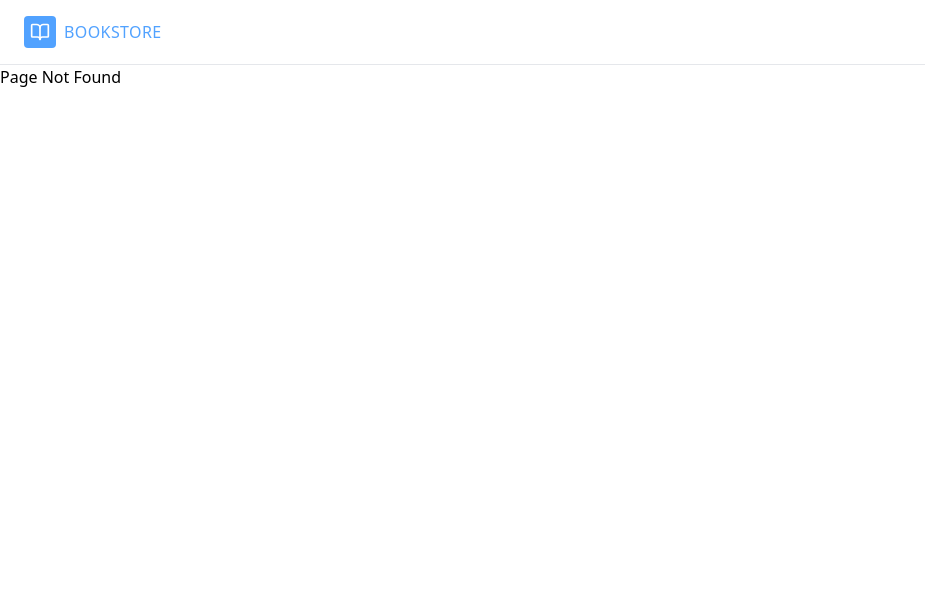
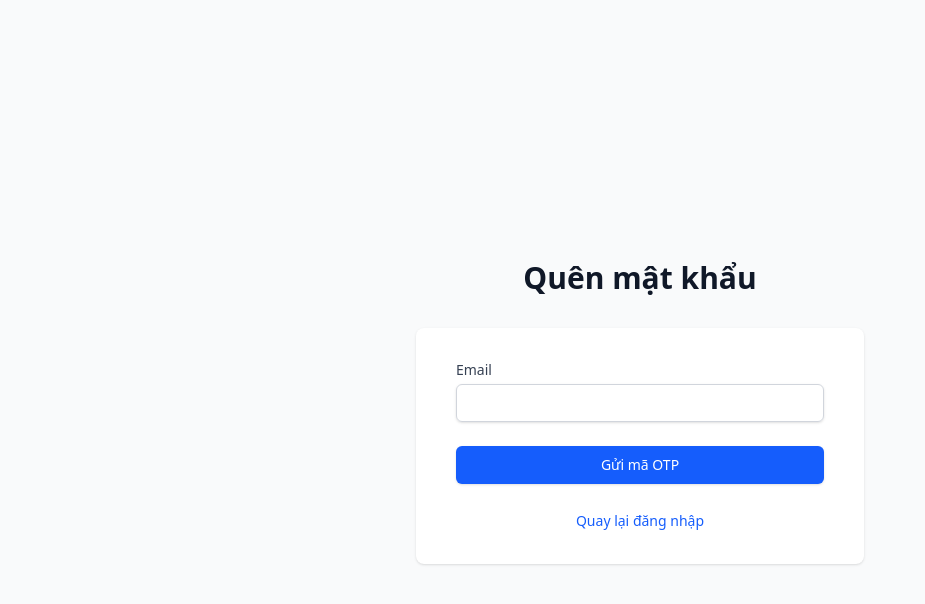
Before and after one commit to tienthanhnguyen331/bookstore-management-group10, a React (Vite) app in the folder client/: page /forgot-password in a window 1280 px wide. Before the commit this address had no page. Shown: the top 604 px of the page, without its empty margins (0-925 px from the left). Built offline with nearby package versions, Linux system fonts and the light colour scheme.

Commit message:
Implemented Reset password feature

```diff
--- a/client/src/App.jsx
+++ b/client/src/App.jsx
@@ -13,7 +13,7 @@ import LoginPage from "./pages/LoginPage";
 import ProtectedRoute from "./components/ProtectedRoute";
 import { settingsService } from "./services/settingsService";
 import { AuthProvider } from "./context/AuthContext";
-
+import ForgotPasswordPage from "./pages/ForgotPasswordPage";
 function App() {
 
     const [rules, setRules] = useState({
@@ -50,6 +50,7 @@ function App() {
             <BrowserRouter>
                 <Routes>
                     <Route path="/login" element={<LoginPage />} />
+                    <Route path="/forgot-password" element={<ForgotPasswordPage />} />
 
                     {/* Protected Routes */}
                     <Route element={<ProtectedRoute allowedRoles={['Admin', 'NhanVien']} />}>
--- /dev/null
+++ b/client/src/pages/ForgotPasswordPage.jsx
@@ -0,0 +1,128 @@
+import { useState } from 'react';
+import { useNavigate } from 'react-router-dom';
+import { forgotPassword, resetPasswordWithOtp } from '../services/authService';
+
+const ForgotPasswordPage = () => {
+    const [step, setStep] = useState(1); // 1: Nhập Email, 2: Nhập OTP
+    const [email, setEmail] = useState('');
+    const [otp, setOtp] = useState('');
+    const [newPassword, setNewPassword] = useState('');
+    const [message, setMessage] = useState('');
+    const [error, setError] = useState('');
+    const [isLoading, setIsLoading] = useState(false);
+    const navigate = useNavigate();
+
+    // Xử lý Gửi OTP
+    const handleSendOtp = async (e) => {
+        e.preventDefault();
+        setError('');
+        setMessage('');
+        setIsLoading(true);
+        try {
+            await forgotPassword(email);
+            setStep(2);
+            setMessage(`Mã OTP đã được gửi đến ${email}.`);
+        } catch (err) {
+            setError(err.response?.data || 'Không thể gửi OTP. Kiểm tra lại email.');
+        } finally {
+            setIsLoading(false);
+        }
+    };
+
+    // Xử lý Đổi mật khẩu
+    const handleResetPassword = async (e) => {
+        e.preventDefault();
+        setError('');
+        setIsLoading(true);
+        try {
+            await resetPasswordWithOtp(email, otp, newPassword);
+            alert('Đổi mật khẩu thành công! Vui lòng đăng nhập lại.');
+            navigate('/login');
+        } catch (err) {
+            setError(err.response?.data || 'Đổi mật khẩu thất bại. Mã OTP sai hoặc hết hạn.');
+        } finally {
+            setIsLoading(false);
+        }
+    };
+
+    return (
+        <div className="min-h-screen bg-gray-50 flex flex-col justify-center py-12 sm:px-6 lg:px-8">
+            <div className="sm:mx-auto sm:w-full sm:max-w-md">
+                <h2 className="mt-6 text-center text-3xl font-extrabold text-gray-900">
+                    Quên mật khẩu
+                </h2>
+            </div>
+
+            <div className="mt-8 sm:mx-auto sm:w-full sm:max-w-md">
+                <div className="bg-white py-8 px-4 shadow sm:rounded-lg sm:px-10">
+                    {error && <div className="mb-4 p-2 bg-red-50 text-red-600 text-sm rounded">{error}</div>}
+                    {message && <div className="mb-4 p-2 bg-green-50 text-green-600 text-sm rounded">{message}</div>}
+
+                    {step === 1 ? (
+                        <form onSubmit={handleSendOtp} className="space-y-6">
+                            <div>
+                                <label className="block text-sm font-medium text-gray-700">Email</label>
+                                <input
+                                    type="email"
+                                    required
+                                    value={email}
+                                    onChange={(e) => setEmail(e.target.value)}
+                                    className="mt-1 block w-full border border-gray-300 rounded-md shadow-sm py-2 px-3 focus:ring-blue-500 focus:border-blue-500 sm:text-sm"
+                                />
+                            </div>
+                            <button
+                                type="submit"
+                                disabled={isLoading}
+                                className="w-full flex justify-center py-2 px-4 border border-transparent rounded-md shadow-sm text-sm font-medium text-white bg-blue-600 hover:bg-blue-700 disabled:opacity-50"
+                            >
+                                {isLoading ? 'Đang gửi...' : 'Gửi mã OTP'}
+                            </button>
+                        </form>
+                    ) : (
+                        <form onSubmit={handleResetPassword} className="space-y-6">
+                            <div>
+                                <label className="block text-sm font-medium text-gray-700">Email</label>
+                                <input type="email" value={email} disabled className="mt-1 block w-full bg-gray-100 border border-gray-300 rounded-md shadow-sm py-2 px-3 sm:text-sm" />
+                            </div>
+                            <div>
+                                <label className="block text-sm font-medium text-gray-700">Mã OTP</label>
+                                <input
+                                    type="text"
+                                    required
+                                    value={otp}
+                                    onChange={(e) => setOtp(e.target.value)}
+                                    className="mt-1 block w-full border border-gray-300 rounded-md shadow-sm py-2 px-3 focus:ring-blue-500 focus:border-blue-500 sm:text-sm"
+                                />
+                            </div>
+                            <div>
+                                <label className="block text-sm font-medium text-gray-700">Mật khẩu mới</label>
+                                <input
+                                    type="password"
+                                    required
+                                    value={newPassword}
+                                    onChange={(e) => setNewPassword(e.target.value)}
+                                    className="mt-1 block w-full border border-gray-300 rounded-md shadow-sm py-2 px-3 focus:ring-blue-500 focus:border-blue-500 sm:text-sm"
+                                />
+                            </div>
+                            <button
+                                type="submit"
+                                disabled={isLoading}
+                                className="w-full flex justify-center py-2 px-4 border border-transparent rounded-md shadow-sm text-sm font-medium text-white bg-blue-600 hover:bg-blue-700 disabled:opacity-50"
+                            >
+                                {isLoading ? 'Đang xử lý...' : 'Đặt lại mật khẩu'}
+                            </button>
+                        </form>
+                    )}
+
+                    <div className="mt-6 text-center">
+                        <a href="/login" className="text-sm font-medium text-blue-600 hover:text-blue-500">
+                            Quay lại đăng nhập
+                        </a>
+                    </div>
+                </div>
+            </div>
+        </div>
+    );
+};
+
+export default ForgotPasswordPage;
--- a/client/src/pages/LoginPage.jsx
+++ b/client/src/pages/LoginPage.jsx
@@ -1,5 +1,5 @@
 import { useState } from 'react';
-import { useNavigate, useLocation } from 'react-router-dom';
+import { useNavigate, useLocation, Link } from 'react-router-dom';
 import { useAuth } from '../context/AuthContext';
 import Logo from '../components/Logo';
 
@@ -91,6 +91,14 @@ function LoginPage() {
                                     placeholder="Nhập '1'"
                                 />
                             </div>
+                            <div className="flex items-center justify-end mt-2">
+                                <Link
+                                    to="/forgot-password"
+                                    className="text-sm font-medium text-blue-600 hover:text-blue-500"
+                                >
+                                    Quên mật khẩu?
+                                </Link>
+                            </div>
                         </div>
 
                         <div>
--- a/client/src/services/authService.js
+++ b/client/src/services/authService.js
@@ -14,3 +14,11 @@ export const changePasswordService = async (username, oldPassword, newPassword)
     });
     return response.data;
 };
+
+export const forgotPassword = async (email) => {
+    return await api.post('/auth/forgot-password', { email });
+};
+
+export const resetPasswordWithOtp = async (email, otp, newPassword) => {
+    return await api.post('/auth/reset-password-otp', { email, otp, newPassword });
+};
```
